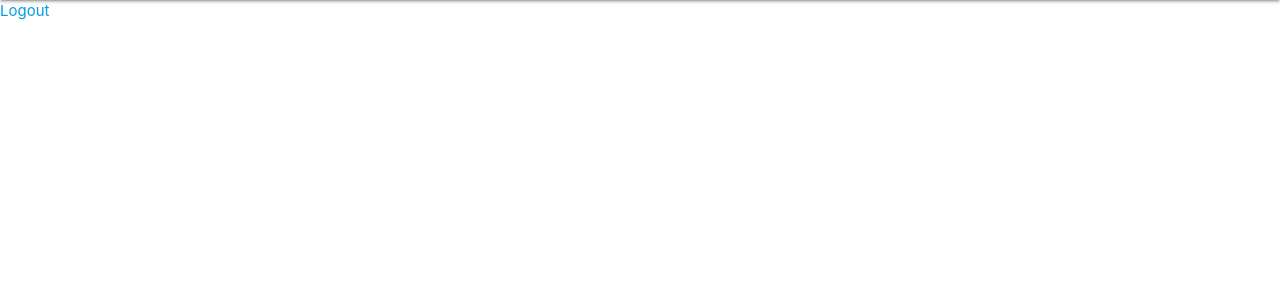
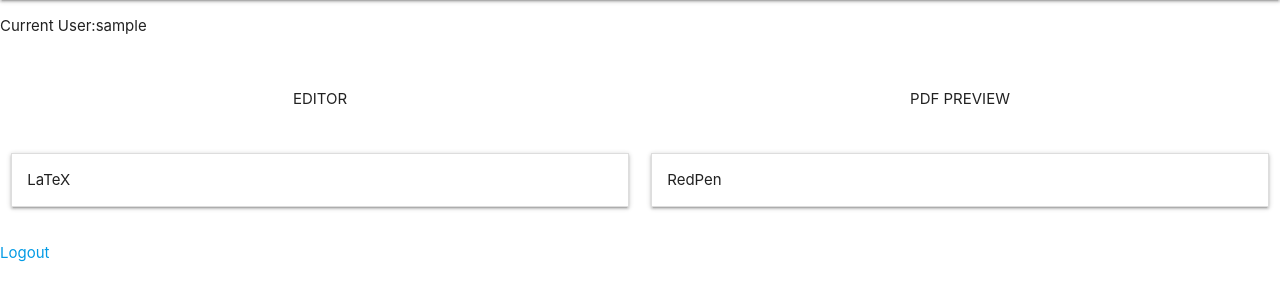
Before and after one commit to arkenous/webtex, a Django app: page / in a window 1280 px wide. Shown: the part 64-365 px from the top of the page. Run offline with Django 3.2, Linux system fonts and the light colour scheme; the visitor is signed in with stand-in values (Sample User, id 1); some libraries are stand-ins or nearby versions.

Commit message:
Add main container

```diff
--- a/editor/templates/index.jinja
+++ b/editor/templates/index.jinja
@@ -23,6 +23,83 @@
     </div>
   </nav>
 
+  <div class="container-fluid">
+    <div class="row">
+      <p>Current User:{{ user.username }}</p>
+    </div>
+
+    <div class="row hide-on-med-and-down">
+      <div class="col l6">
+        <p class="center">EDITOR</p>
+      </div>
+      <div class="col l6">
+        <p class="center">PDF PREVIEW</p>
+      </div>
+    </div>
+    <div class="row hide-on-med-and-down">
+      <div class="col l6">
+        <ul class="collapsible center" data-collapsible="expandable">
+          <li>
+            <div class="collapsible-header waves-effect waves-teal">LaTeX</div>
+            <div class="collapsible-body"><span></span></div>
+          </li>
+        </ul>
+      </div>
+      <div class="col l6">
+        <ul class="collapsible center" data-collapsible="expandable">
+          <li>
+            <div class="collapsible-header waves-effect waves-red">RedPen</div>
+            <div class="collapsible-body"><span></span></div>
+          </li>
+        </ul>
+      </div>
+    </div>
+
+    <div class="row hide-on-large-only">
+      <div class="col s12 m12">
+        <ul class="tabs">
+          <li class="tab col s6 m6"><a href="#editor-tab">Editor</a></li>
+          <li class="tab col s6 m6"><a href="#preview-tab">Preview</a></li>
+        </ul>
+        <div id="editor-tab" class="col s12 m12 blue">
+          <div class="row">
+            <div class="col s12 m12">
+              <p class="center">EDITOR</p>
+            </div>
+          </div>
+          <div class="row">
+            <div class="col s12 m12">
+              <ul class="collapsible center" data-collapsible="expandable">
+                <li>
+                  <div class="collapsible-header waves-effect waves-teal">LaTeX</div>
+                  <div class="collapsible-body"><span></span></div>
+                </li>
+              </ul>
+            </div>
+          </div>
+        </div>
+
+        <div id="preview-tab" class="col s12 m12 red">
+          <div class="row">
+            <div class="col s12 m12">
+              <p class="center">PREVIEW</p>
+            </div>
+          </div>
+          <div class="row">
+            <div class="col s12 m12">
+              <ul class="collapsible center" data-collapsible="expandable">
+                <li>
+                  <div class="collapsible-header waves-effect waves-red">RedPen</div>
+                  <div class="collapsible-body"><span></span></div>
+                </li>
+              </ul>
+            </div>
+          </div>
+        </div>
+      </div>
+      <script type="text/javascript">$(document).ready(function() {$('ul.tabs').tabs({'swipeable': true});})</script>
+    </div>
+  </div>
 
   <div>
     <a href="/logout">Logout</a>
```
